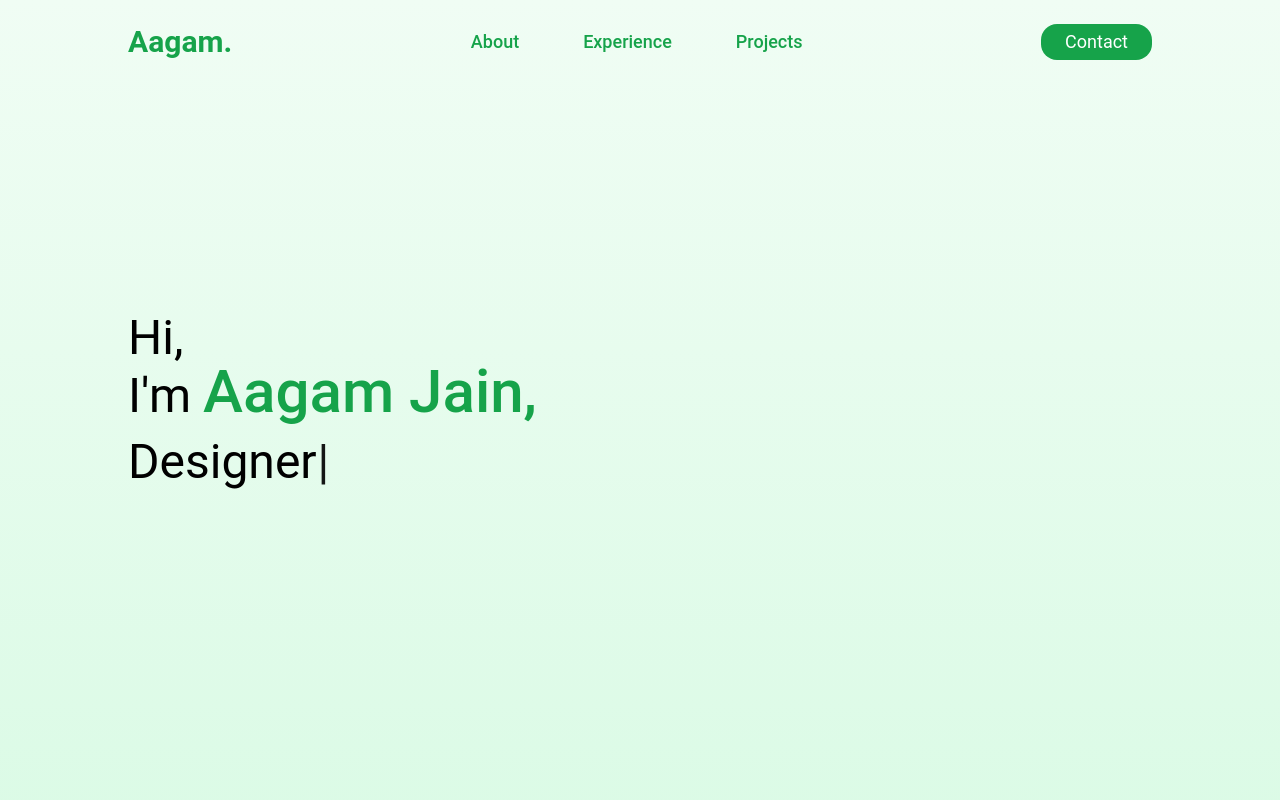
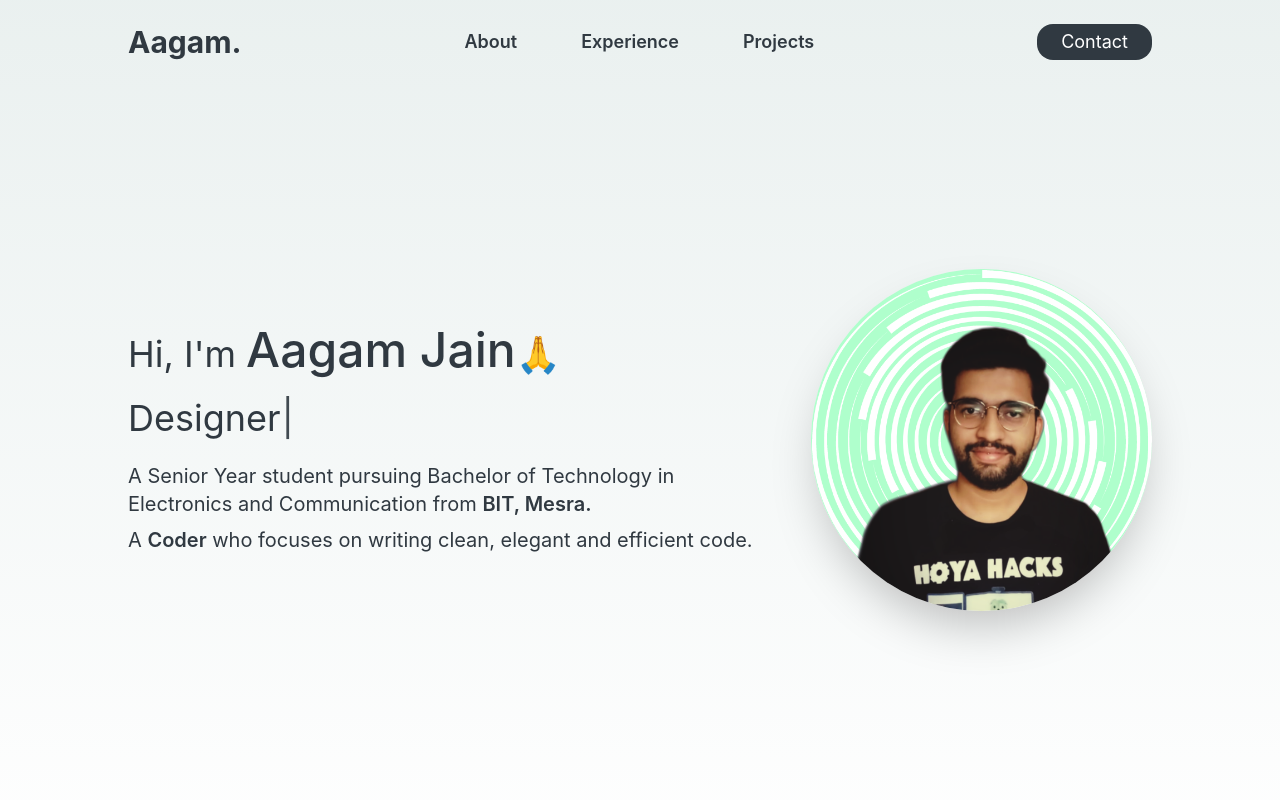
Before and after one commit to Aagam-Jain-113/Aagam-Jain-113.github.io, a React (Create React App) app: page /projects in a window 1280 px wide. Shown: the top 800 px of the page. Built offline with nearby package versions, Linux system fonts and the light colour scheme.

Commit message:
update: Hero page revamped

```diff
--- a/src/App.js
+++ b/src/App.js
@@ -8,7 +8,7 @@ import Projects from './components/Projects';
 
 function App() {
   return (
-    <div className='bg-gradient-to-b from-green-50 via-green-200 to-green-400'>
+    <div>
       <div className='h-screen flex flex-col justify-center'>
         <Navbar />
         <Hero />
--- a/src/components/Hero.js
+++ b/src/components/Hero.js
@@ -1,18 +1,18 @@
 import React from 'react'
 import Typewriter from 'typewriter-effect'
+import Profile from '../assets/profile-pic.png'
 
 function Hero() {
     React.useEffect(() => {
         import("@lottiefiles/lottie-player");
     })
     return (
-        <div className="text-2xl font-roboto lg:text-5xl py-20 px-10 lg:px-0 w-full">
+        <div className="text-2xl font-inter bg-gradient-to-b text-primary from-hero1 to-white lg:text-4xl py-20 px-10 lg:px-0 w-full">
             <div className='max-w-screen-lg mx-auto'>
-                <div className='grid grid-cols-2 items-center justify-center'>
-                    <div className='col-span-2 sm:col-span-1'>
-                        <p>Hi,</p>
-                        <p>I'm <span className='text-4xl lg:text-6xl mt-4 font-medium text-green-600'>Aagam Jain,</span></p>
-                        <p className='mt-4'>
+                <div className='flex flex-col-reverse sm:grid grid-cols-3 pt-20 min-h-screen items-center justify-center'>
+                    <div className='col-span-3 sm:col-span-2 mr-0 mt-6 sm:mt-0 sm:mr-12'>
+                        <p>Hi, I'm <span className='text-4xl lg:text-5xl mt-4 font-medium'>Aagam Jain</span>🙏</p>
+                        <p className='mt-3 sm:mt-6'>
                             <Typewriter
                                 options={{
                                     strings: ['Web Developer', 'Designer', 'Freelancer'],
@@ -21,15 +21,20 @@ function Hero() {
                                 }}
                             />
                         </p>
+                        <div className='mt-3 sm:mt-6'>
+                            <p className='text-xl'>A Senior Year student pursuing Bachelor of Technology in Electronics and Communication from <span className='font-semibold'>BIT, Mesra.</span></p>
+                            <p className='text-xl mt-2'>A <span className='font-semibold'>Coder</span> who focuses on writing clean, elegant and efficient code.</p>
+                        </div>
                     </div>
-                    <div className='col-span-2 mt-6 sm:mt-0 sm:col-span-1'>
-                        <lottie-player
+                    <div className='col-span-3 mt-6 sm:mt-0 mx-auto sm:col-span-1'>
+                        {/* <lottie-player
                             id="firstLottie"
                             autoplay
                             loop
                             mode="normal"
                             src="https://assets6.lottiefiles.com/packages/lf20_1LhsaB.json"
-                        />
+                        /> */}
+                        <img src={Profile} alt="Profile" className='rounded-full w-3/4 sm:w-full mx-auto lg:mx-0 shadow-2xl' />
                     </div>
                 </div>
             </div>
--- a/src/components/Navbar.js
+++ b/src/components/Navbar.js
@@ -17,14 +17,14 @@ function Navbar() {
     window.addEventListener('scroll', changeBackground);
 
     return (
-        <nav className={'py-6 fixed z-50 font-roboto w-full top-0 duration-300  ' + (active ? "bg-white" : "bg-transparent")}>
+        <nav className={'py-6 fixed z-50 font-inter w-full top-0 duration-300  ' + (active ? "bg-white" : "bg-transparent")}>
             <div className='max-w-screen-lg flex flex-wrap items-center justify-between px-10 lg:px-0 mx-auto'>
-                <a href="#" className='text-3xl text-green-600 font-bold'>Aagam.</a>
+                <a href="#" className='text-3xl text-primary font-bold'>Aagam.</a>
                 <div className="md:hidden">
-                    <Hamburger color="rgb(21,128,61)" toggled={isOpen} toggle={setIsOpen} />
+                    <Hamburger color="#303941" toggled={isOpen} toggle={setIsOpen} />
                 </div>
                 {isOpen ?
-                    <div onClick={()=>setIsOpen(!isOpen)} className={'space-y-5 mt-1 py-4 bg-white text-green-600 text-sm text-center items-center justify-center flex flex-col w-full relative'}>
+                    <div onClick={()=>setIsOpen(!isOpen)} className={'space-y-5 mt-1 py-4 bg-white text-primary text-sm text-center items-center justify-center flex flex-col w-full relative'}>
                         <a href="#about">About</a>
                         <a href="#experience">Experience</a>
                         <a href="#projects">Projects</a>
@@ -32,12 +32,12 @@ function Navbar() {
                     </div>
                     :
                     <>
-                        <div className='hidden md:flex text-green-600 font-medium text-lg space-x-16'>
+                        <div className='hidden md:flex text-primary font-semibold text-lg space-x-16'>
                             <a href="#about">About</a>
                             <a href="#experience">Experience</a>
                             <a href="#projects">Projects</a>
                         </div>
-                        <a href="#contact" className='hidden md:flex text-lg text-white bg-green-600 px-6 rounded-2xl py-1'>Contact</a>
+                        <a href="#contact" className='hidden md:flex text-lg text-white bg-primary px-6 rounded-2xl py-1'>Contact</a>
                     </>
                 }
             </div>
--- a/src/index.css
+++ b/src/index.css
@@ -2,8 +2,7 @@
 @tailwind components;
 @tailwind utilities;
 
-@import url('https://fonts.googleapis.com/css2?family=Roboto:wght@400;500;700&display=swap');
-@import url('https://fonts.googleapis.com/css2?family=Poppins:wght@400;500;600;700&display=swap');
+@import url('https://fonts.googleapis.com/css2?family=Inter:wght@300;400;500;600;700&display=swap');
 
 *{
     margin: 0;
--- a/tailwind.config.js
+++ b/tailwind.config.js
@@ -4,9 +4,14 @@ module.exports = {
   ],
   theme: {
     extend: {
+      colors:{
+        hero1: "#e8efee",
+        primary: "#303941",
+      },
       fontFamily: {
         "roboto": "Roboto",
         "poppins": "Poppins",
+        "inter":"Inter",
       },
       width: {
         74: "74%",
```
